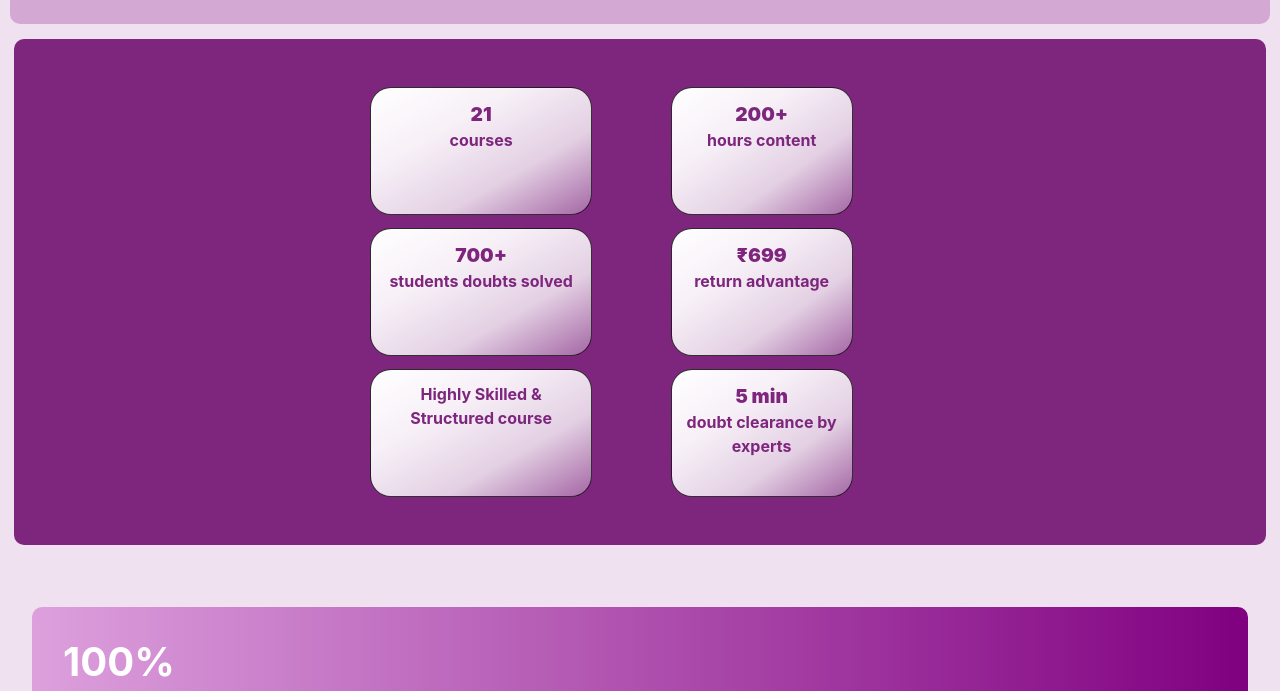
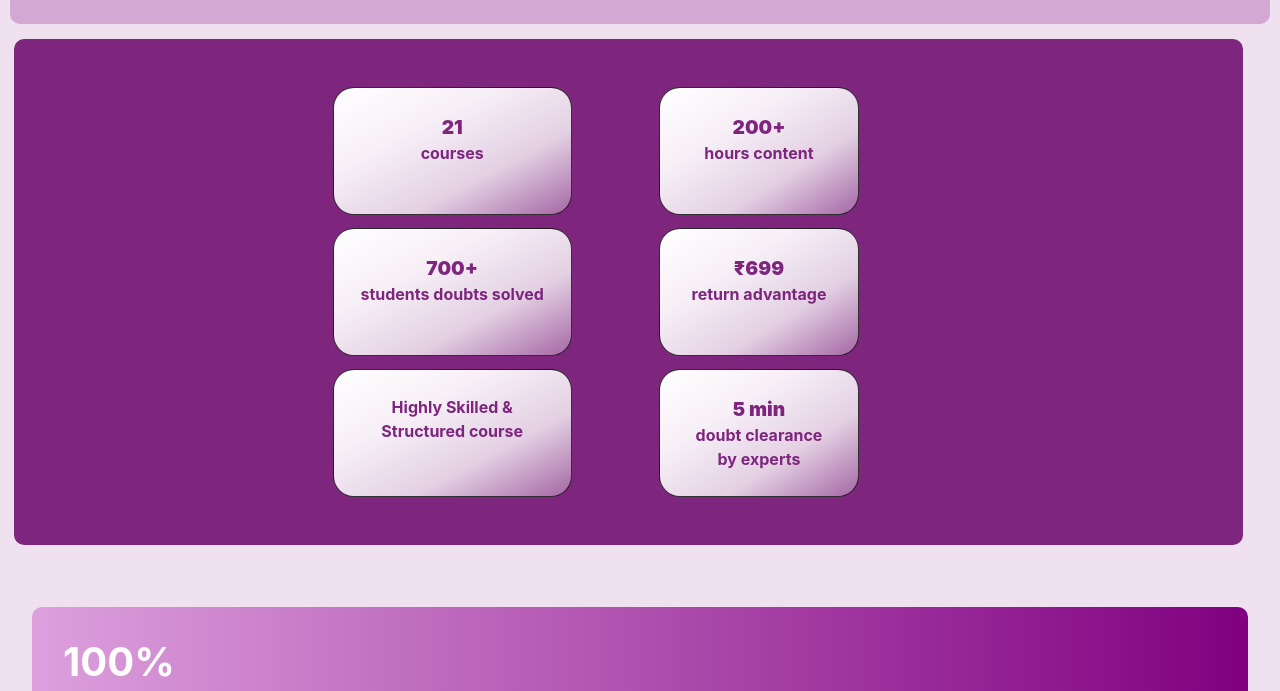
Before and after one commit to ritikajaybhaye/R1.github.io, a plain HTML site: page index.html in a window 1280 px wide. Shown: the part 748-1439 px from the top of the page. Drawn offline with nearby package versions, Linux system fonts and the light colour scheme.

Commit message:
Update index.html

```diff
--- a/index.html
+++ b/index.html
@@ -283,6 +283,14 @@ height: auto;
     grid-column-start: 2;
   grid-column-end: 3;
 }
+#block2 {
+width: 96%;
+}
+/* Inline #2 */
+.b2 {
+/* width: 76%; */
+width: 75%;
+}
 
         </style>
 
@@ -473,16 +481,6 @@ max-width: 30%;
 
 .box1 > img:nth-child(1) {
   max-width: 80%;
-}
-
-
-/* Inline #1 | http://127.0.0.1:5500/block2.html */
-
-.b2 {
-  /* padding: 25px; */
-  /* width: 11rem; */
-  padding: 12px;
-  width: 76%;
 }
 
 </style>
```
